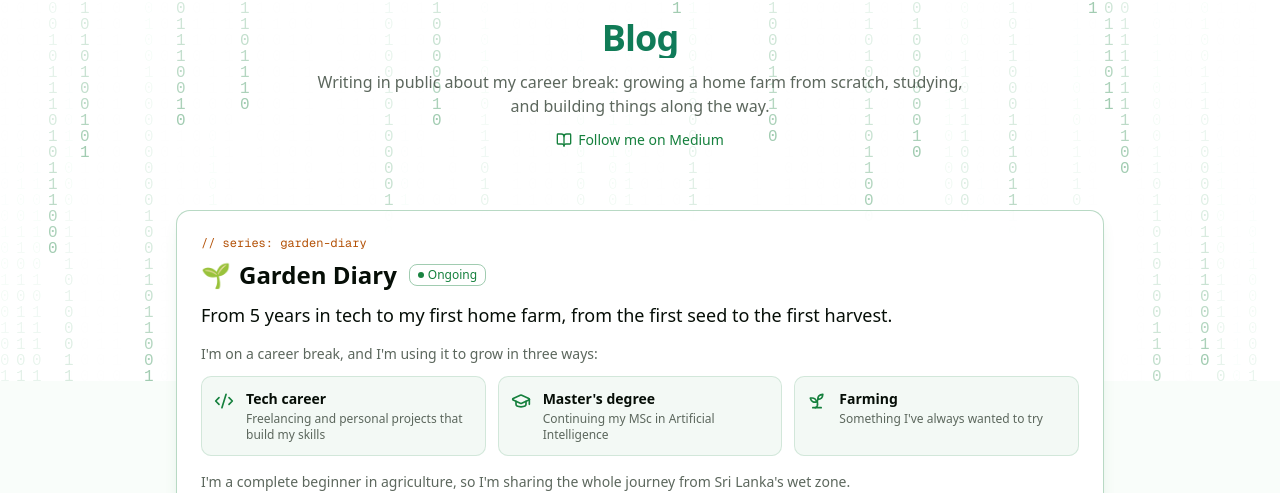
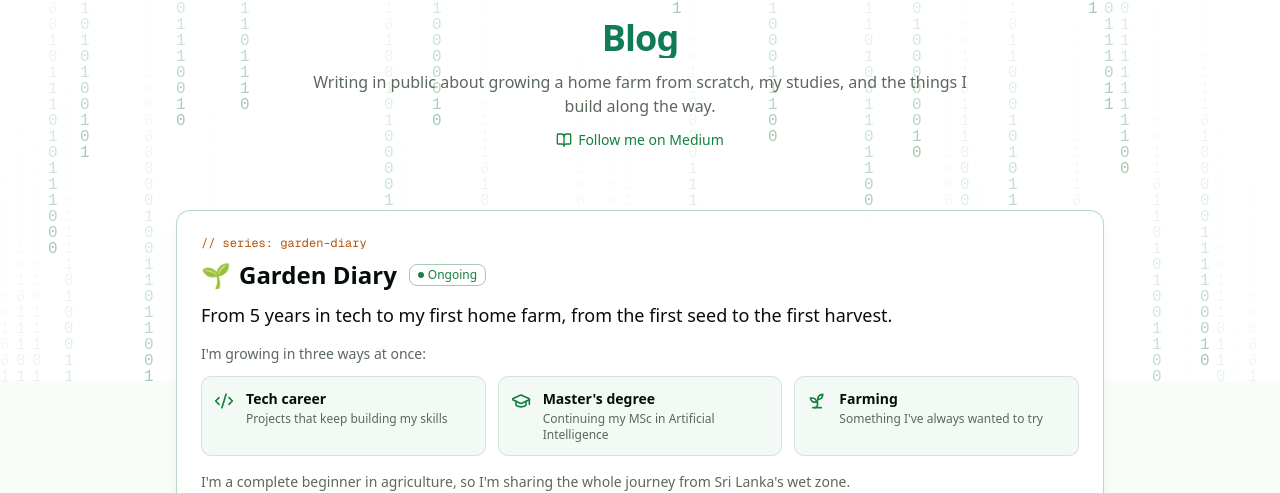
Before and after one commit to PathmikaW/my-portfolio, a Next.js app in the folder my-portfolio/: page /en/blog in a window 1280 px wide. Shown: the part 419-912 px from the top of the page. Built offline with nearby package versions, Linux system fonts and the light colour scheme.

Commit message:
chore(blog): make page-level blog wording timeless (drop career-break framing)

```diff
--- a/my-portfolio/src/app/[locale]/blog/layout.tsx
+++ b/my-portfolio/src/app/[locale]/blog/layout.tsx
@@ -9,7 +9,7 @@ export async function generateMetadata({ params }: { params: Promise<{ locale: s
     title: 'Blog | Pathmika Weerarathna',
     ogTitle: 'Garden Diary - From 5 Years in Tech to My First Home Farm',
     description:
-      'A software engineer on a career break, growing a home farm from scratch in Sri Lanka and writing about it in public, from the first seed to the first harvest.',
+      'A software engineer growing a home farm from scratch in Sri Lanka and writing about it in public, from the first seed to the first harvest.',
   });
 }
 
--- a/my-portfolio/src/data/blog.ts
+++ b/my-portfolio/src/data/blog.ts
@@ -29,7 +29,7 @@ export interface BlogSeries {
   tagline: string;
   /** Short intro paragraph under the tagline */
   description: string;
-  /** Optional tiles shown under the description, e.g. the goals of the career break */
+  /** Optional tiles shown under the description, e.g. the series' goals */
   goals?: BlogSeriesGoal[];
   /** Optional line after the goals */
   closing?: string;
@@ -51,9 +51,9 @@ export const blogSeries: BlogSeries[] = [
     emoji: '🌱',
     status: 'ongoing',
     tagline: 'From 5 years in tech to my first home farm, from the first seed to the first harvest.',
-    description: "I'm on a career break, and I'm using it to grow in three ways:",
+    description: "I'm growing in three ways at once:",
     goals: [
-      { icon: 'code', title: 'Tech career', text: 'Freelancing and personal projects that build my skills' },
+      { icon: 'code', title: 'Tech career', text: 'Projects that keep building my skills' },
       { icon: 'study', title: "Master's degree", text: 'Continuing my MSc in Artificial Intelligence' },
       { icon: 'farm', title: 'Farming', text: "Something I've always wanted to try" },
     ],
--- a/my-portfolio/src/messages/en.json
+++ b/my-portfolio/src/messages/en.json
@@ -77,7 +77,7 @@
     "hideHighlights": "Hide Highlights"
   },
   "blog": {
-    "subtitle": "Writing in public about my career break: growing a home farm from scratch, studying, and building things along the way.",
+    "subtitle": "Writing in public about growing a home farm from scratch, my studies, and the things I build along the way.",
     "followOnMedium": "Follow me on Medium",
     "ongoing": "Ongoing",
     "latest": "Latest",
--- a/my-portfolio/src/messages/si.json
+++ b/my-portfolio/src/messages/si.json
@@ -78,7 +78,7 @@
     "hideHighlights": "විශේෂාංග සඟවන්න"
   },
   "blog": {
-    "subtitle": "මගේ වෘත්තීය විවේකය ගැන විවෘතව ලියමි: මුල සිටම ගෙවතු වගාවක් ගොඩනැගීම, අධ්‍යාපනය සහ ඒ අතරතුර නිර්මාණය කරන දේ.",
+    "subtitle": "මුල සිටම ගෙවතු වගාවක් ගොඩනැගීම, මගේ අධ්‍යාපනය සහ මා නිර්මාණය කරන දේ ගැන විවෘතව ලියමි.",
     "followOnMedium": "Medium හි මා අනුගමනය කරන්න",
     "ongoing": "දිගටම",
     "latest": "නවතම",
```
Also changed, not shown: 1 other file (tests, documents, lock files or other folders).
